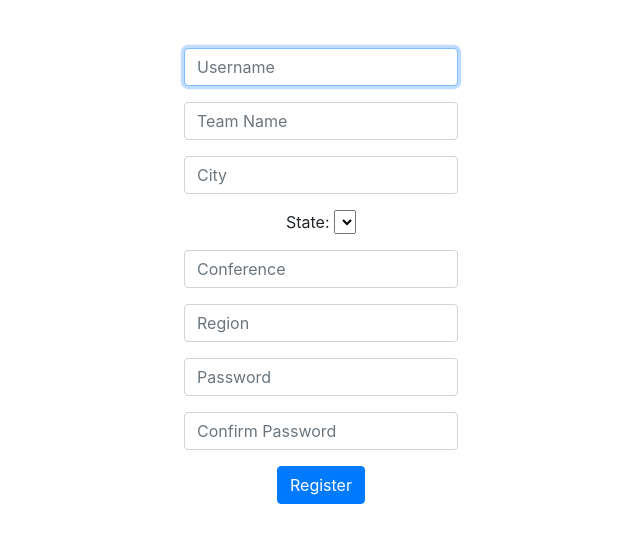
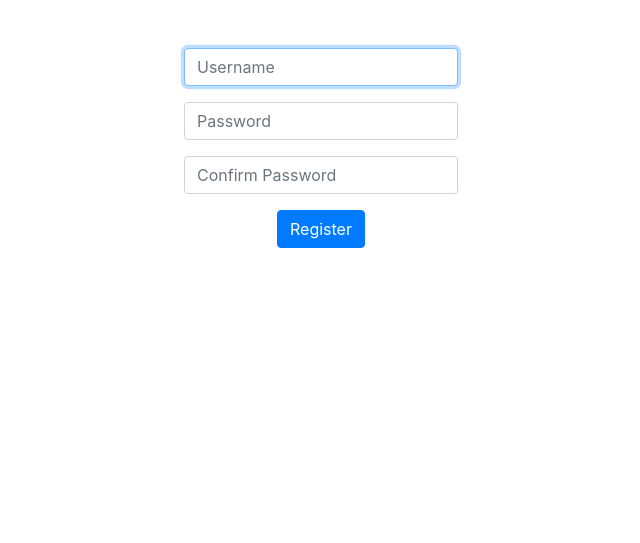
Before and after one commit to jtew396/project1, a Flask app: page /register in a window 1280 px wide. Shown: the part 76-619 px from the top of the page, without its empty margins (319-959 px from the left). Run offline with Flask 2, Linux system fonts and the light colour scheme; lists and menus that the app fills with data are empty; some libraries are stand-ins or nearby versions.

Commit message:
Adjusting register

```diff
--- a/templates/register.html
+++ b/templates/register.html
@@ -10,26 +10,6 @@
             <input autocomplete="off" autofocus class="form-control" name="username" placeholder="Username" type="text"/>
         </div>
         <div class="form-group">
-            <input class="form-control" name="team_name" placeholder="Team Name" type="text"/>
-        </div>
-        <div class="form-group">
-            <input class="form-control" name="team_city" placeholder="City" type="text"/>
-        </div>
-        <div class="form-group">
-            State:
-            <select name="team_state">
-                {% for state in states %}
-                <option value="{{ state.state }}">{{ state.state }}</option>
-                {% endfor %}
-            </select>
-        </div>
-        <div class="form-group">
-            <input class="form-control" name="conference" placeholder="Conference" type="text"/>
-        </div>
-        <div class="form-group">
-            <input class="form-control" name="region" placeholder="Region" type="text"/>
-        </div>
-        <div class="form-group">
             <input class="form-control" name="password" placeholder="Password" type="password"/>
         </div>
         <div class="form-group">
```
Also changed, not shown: settings.py (added, +11 -0 lines), 1 other file.
